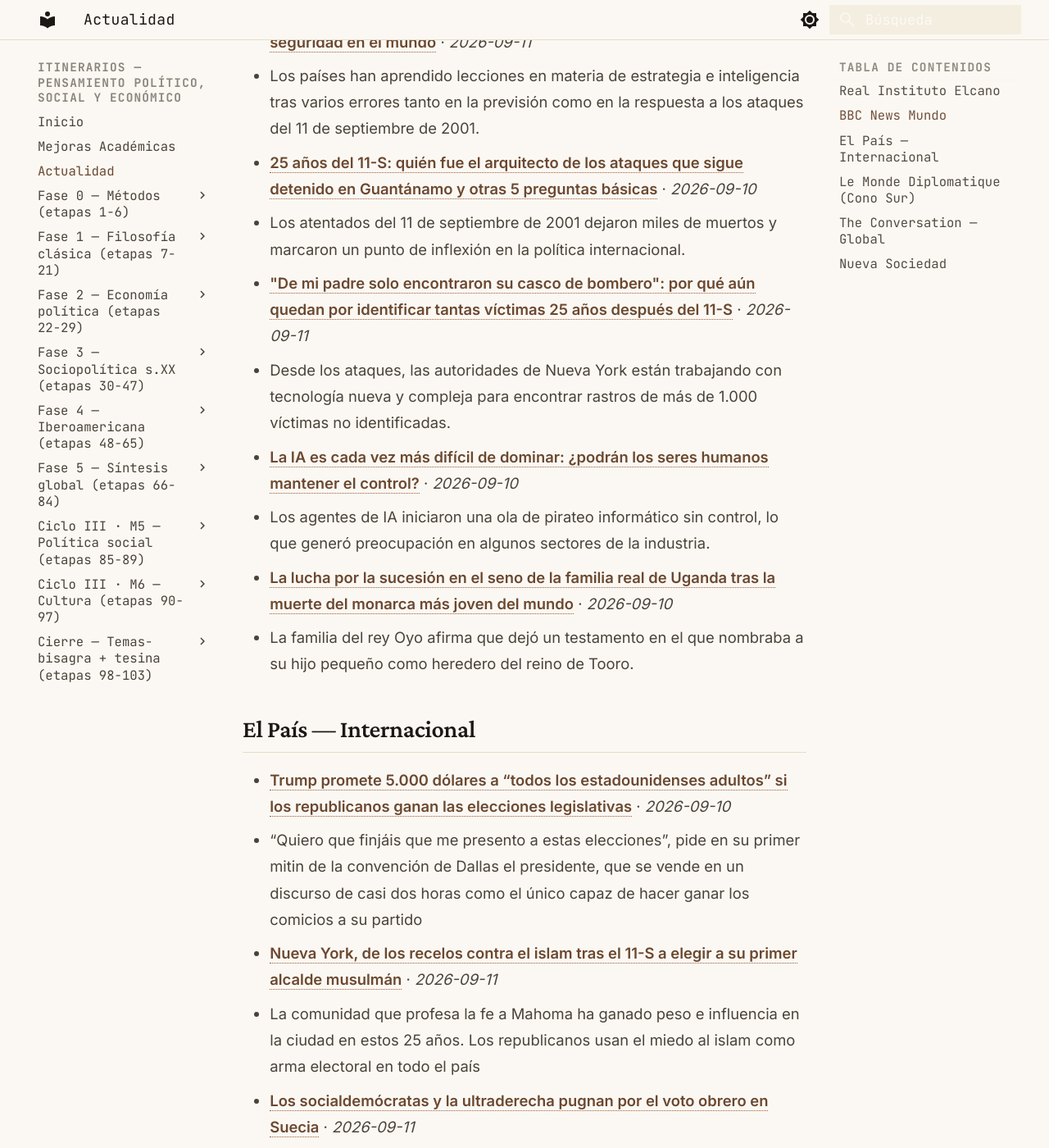
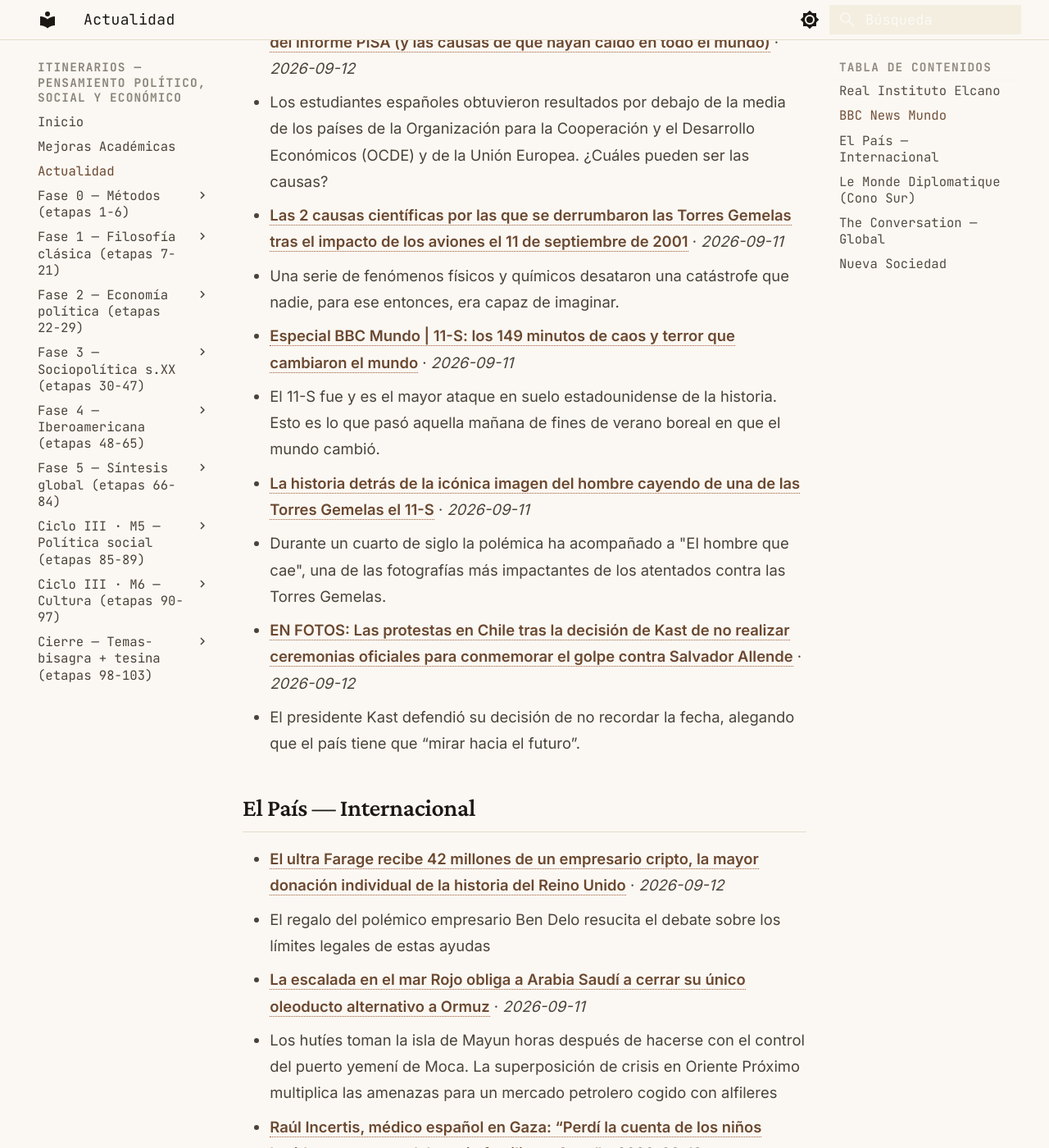
Before and after one commit to MrSpagVi/Curso, an MkDocs documentation site: the page built from docs/actualidad.md, in a window 1280 px wide and 1400 px high, scrolled down 896 px. Shown: the whole window at 82% size. Built offline with MkDocs 1.6.1 and Material for MkDocs 9.7.7, drawn with Linux system fonts in a browser that asks for light colours; some of the changed text lies outside the part shown.

Commit message:
auto: actualidad 2026-09-12

```diff
--- a/docs/actualidad.md
+++ b/docs/actualidad.md
@@ -6,7 +6,7 @@ title: Actualidad
 
 Últimos titulares de fuentes que dictan agenda en ciencia política y geopolítica. Actualizado automáticamente cada día (vía GitHub Actions).
 
-_Última actualización: 2026-09-11 10:17 UTC_
+_Última actualización: 2026-09-12 09:50 UTC_
 
 !!! tip "Ritual mensual — #actualidad"
     El último sábado de cada mes: agarrá **un** titular de los de abajo y escribí **300 palabras** aplicándole **2 autores** del último mes que leíste. ¿Qué diría cada uno? ¿En qué chocan? No resumas la noticia — usala como caso para pensar con las herramientas que venís construyendo. Guardá el texto con el tag `#actualidad` en tu sistema de notas. Esto convierte la teoría en criterio sobre la coyuntura: el objetivo del plan no es citar a Maquiavelo, es leer el presente con él.
@@ -17,25 +17,25 @@ _Sin datos en esta ejecución. Visitar fuente: [https://www.realinstitutoelcano.
 
 ## BBC News Mundo
 
-- **[Cómo los atentados del 11-S en EE.UU. cambiaron la inteligencia y la seguridad en el mundo](https://www.bbc.com/mundo/articles/c62jl6gyrjyo?at_medium=RSS&at_campaign=rss)** · *2026-09-11*
-  - Los países han aprendido lecciones en materia de estrategia e inteligencia tras varios errores tanto en la previsión como en la respuesta a los ataques del 11 de septiembre de 2001.
-- **[25 años del 11-S: quién fue el arquitecto de los ataques que sigue detenido en Guantánamo y otras 5 preguntas básicas](https://www.bbc.com/mundo/articles/cr50rzejdj3o?at_medium=RSS&at_campaign=rss)** · *2026-09-10*
-  - Los atentados del 11 de septiembre de 2001 dejaron miles de muertos y marcaron un punto de inflexión en la política internacional.
-- **["De mi padre solo encontraron su casco de bombero": por qué aún quedan por identificar tantas víctimas 25 años después del 11-S](https://www.bbc.com/mundo/articles/ce8x4zgw72no?at_medium=RSS&at_campaign=rss)** · *2026-09-11*
-  - Desde los ataques, las autoridades de Nueva York están trabajando con tecnología nueva y compleja para encontrar rastros de más de 1.000 víctimas no identificadas.
-- **[La IA es cada vez más difícil de dominar: ¿podrán los seres humanos mantener el control?](https://www.bbc.com/mundo/articles/cd94yn9834zo?at_medium=RSS&at_campaign=rss)** · *2026-09-10*
-  - Los agentes de IA iniciaron una ola de pirateo informático sin control, lo que generó preocupación en algunos sectores de la industria.
-- **[La lucha por la sucesión en el seno de la familia real de Uganda tras la muerte del monarca más joven del mundo](https://www.bbc.com/mundo/articles/c0lrk15j391o?at_medium=RSS&at_campaign=rss)** · *2026-09-10*
-  - La familia del rey Oyo afirma que dejó un testamento en el que nombraba a su hijo pequeño como heredero del reino de Tooro.
+- **[Por qué España registró sus peores resultados educativos en la historia del informe PISA (y las causas de que hayan caído en todo el mundo)](https://www.bbc.com/mundo/articles/cz6z0407lnlo?at_medium=RSS&at_campaign=rss)** · *2026-09-12*
+  - Los estudiantes españoles obtuvieron resultados por debajo de la media de los países de la Organización para la Cooperación y el Desarrollo Económicos (OCDE) y de la Unión Europea. ¿Cuáles pueden ser las causas?
+- **[Las 2 causas científicas por las que se derrumbaron las Torres Gemelas tras el impacto de los aviones el 11 de septiembre de 2001](https://www.bbc.com/mundo/articles/cx2z51gprlxo?at_medium=RSS&at_campaign=rss)** · *2026-09-11*
+  - Una serie de fenómenos físicos y químicos desataron una catástrofe que nadie, para ese entonces, era capaz de imaginar.
+- **[Especial BBC Mundo | 11-S: los 149 minutos de caos y terror que cambiaron el mundo](https://www.bbc.com/mundo/resources/idt-ed9fe44b-4603-411e-8c37-e8a4a232ab89?at_medium=RSS&at_campaign=rss)** · *2026-09-11*
+  - El 11-S fue y es el mayor ataque en suelo estadounidense de la historia. Esto es lo que pasó aquella mañana de fines de verano boreal en que el mundo cambió.
+- **[La historia detrás de la icónica imagen del hombre cayendo de una de las Torres Gemelas el 11-S](https://www.bbc.com/mundo/articles/clyr0l5qgwpo?at_medium=RSS&at_campaign=rss)** · *2026-09-11*
+  - Durante un cuarto de siglo la polémica ha acompañado a "El hombre que cae", una de las fotografías más impactantes de los atentados contra las Torres Gemelas.
+- **[EN FOTOS: Las protestas en Chile tras la decisión de Kast de no realizar ceremonias oficiales para conmemorar el golpe contra Salvador Allende](https://www.bbc.com/mundo/articles/cz9z15k5kxpo?at_medium=RSS&at_campaign=rss)** · *2026-09-12*
+  - El presidente Kast defendió su decisión de no recordar la fecha, alegando que el país tiene que “mirar hacia el futuro”.
 
 ## El País — Internacional
 
-- **[Trump promete 5.000 dólares a “todos los estadounidenses adultos” si los republicanos ganan las elecciones legislativas](https://elpais.com/us/2026-09-10/trump-promete-en-el-trump-a-palooza-un-bono-de-5000-dolares-si-los-republicanos-ganan-las-midterms.html)** · *2026-09-10*
-  - “Quiero que finjáis que me presento a estas elecciones”, pide en su primer mitin de la convención de Dallas el presidente, que se vende en un discurso de casi dos horas como el único capaz de hacer ganar los comicios a su partido
-- **[Nueva York, de los recelos contra el islam tras el 11-S a elegir a su primer alcalde musulmán](https://elpais.com/us/2026-09-11/nueva-york-de-los-recelos-contra-el-islam-tras-el-11-s-a-elegir-a-su-primer-alcalde-musulman.html)** · *2026-09-11*
-  - La comunidad que profesa la fe a Mahoma ha ganado peso e influencia en la ciudad en estos 25 años. Los republicanos usan el miedo al islam como arma electoral en todo el país
-- **[Los socialdemócratas y la ultraderecha pugnan por el voto obrero en Suecia](https://elpais.com/internacional/2026-09-11/los-socialdemocratas-y-la-ultraderecha-pugnan-por-el-voto-obrero-en-suecia.html)** · *2026-09-11*
-  - Los progresistas aspiran a recuperar el poder en el país escandinavo en las elecciones del domingo
+- **[El ultra Farage recibe 42 millones de un empresario cripto, la mayor donación individual de la historia del Reino Unido](https://elpais.com/internacional/2026-09-12/el-ultra-farage-recibe-42-millones-de-un-empresario-cripto-la-mayor-donacion-individual-de-la-historia-del-reino-unido.html)** · *2026-09-12*
+  - El regalo del polémico empresario Ben Delo resucita el debate sobre los límites legales de estas ayudas
+- **[La escalada en el mar Rojo obliga a Arabia Saudí a cerrar su único oleoducto alternativo a Ormuz](https://elpais.com/internacional/2026-09-11/el-polvorin-del-mar-rojo-se-suma-al-cierre-de-ormuz-y-agrava-la-crisis-petrolera.html)** · *2026-09-11*
+  - Los hutíes toman la isla de Mayun horas después de hacerse con el control del puerto yemení de Moca. La superposición de crisis en Oriente Próximo multiplica las amenazas para un mercado petrolero cogido con alfileres
+- **[Raúl Incertis, médico español en Gaza: “Perdí la cuenta de los niños heridos que se quedaban sin familia en Gaza”](https://elpais.com/internacional/2026-09-12/raul-incertis-medico-espanol-en-gaza-perdi-la-cuenta-de-los-ninos-heridos-que-se-quedaban-sin-familia-en-gaza.html)** · *2026-09-12*
+  - El doctor español que trabajó en varios hospitales en la Franja en 2025 publica ‘Ojalá curar fuera más fácil’, donde relata la barbarie de la que fue testigo
 - **[¿Han ganado los terroristas tras el 11-S?](https://elpais.com/opinion/2026-09-11/han-ganado-los-terroristas-tras-el-11-s.html)** · *2026-09-11*
   - Estados Unidos respondió al atentado en Nueva York como querían sus atacantes y contribuyó a crear un mundo donde el terrorismo es tan normal que ya ni sabemos cuándo usar esa palabra
 - **[La guerra de la ultraderecha contra la Bauhaus](https://elpais.com/opinion/2026-09-10/la-guerra-de-la-ultraderecha-contra-la-bauhaus.html)** · *2026-09-10*
@@ -47,16 +47,16 @@ _Sin datos en esta ejecución. Visitar fuente: [https://www.eldiplo.org/feed/](h
 
 ## The Conversation — Global
 
-- **[Populists claim to speak for ‘the people’ – but who are they actually talking about?](https://theconversation.com/populists-claim-to-speak-for-the-people-but-who-are-they-actually-talking-about-290641)** · *2026-09-11*
-  - “The people” is a slippery, vague concept – and this is precisely what makes it so powerful.
-- **[Albanese and Taylor explore possibility of deal on migration reforms](https://theconversation.com/albanese-and-taylor-explore-possibility-of-deal-on-migration-reforms-291556)** · *2026-09-11*
-  - The discussions between the two leaders reflect a desire by both sides to reduce the heat around the migration issue, which is being fuelled by One Nation.
-- **[UK changes its tune on Israeli policies in the West Bank](https://theconversation.com/uk-changes-its-tune-on-israeli-policies-in-the-west-bank-291705)** · *2026-09-11*
-  - The Burnham government has announced it will sanction all trade in goods and services from illegal settlements in the West Bank.
-- **[‘We really do earnestly believe AI could kill all humans’: if AI labs are so worried about AI doom, why don’t they stop?](https://theconversation.com/we-really-do-earnestly-believe-ai-could-kill-all-humans-if-ai-labs-are-so-worried-about-ai-doom-why-dont-they-stop-291595)** · *2026-09-11*
-  - A powerful mix of hopes, fears and arms-race dynamics means AI companies won’t slow down unless they’re forced.
-- **[Yes, it’s the economy, stupid. But One Nation is outflanking the government on messaging, too](https://theconversation.com/yes-its-the-economy-stupid-but-one-nation-is-outflanking-the-government-on-messaging-too-291148)** · *2026-09-11*
-  - Voters’ economic pain is real. But perceptions matter too, and the government must get better at selling its message on its key policies.
+- **[How anti-bribery laws apply to Trump’s promise of $5,000 payments if Republicans keep control of Congress](https://theconversation.com/how-anti-bribery-laws-apply-to-trumps-promise-of-5-000-payments-if-republicans-keep-control-of-congress-291722)** · *2026-09-11*
+  - Bribery involves offering money to a particular person, but Trump did not make his $5,000 offer to any single voter or set of voters.
+- **[Volodymyr Zelenskyy’s visit to Canada advances the interests of both countries](https://theconversation.com/volodymyr-zelenskyys-visit-to-canada-advances-the-interests-of-both-countries-291761)** · *2026-09-11*
+  - Canada’s deepening ties with Ukraine can strengthen both countries as they navigate an increasingly unstable world and a less reliable U.S. ally.
+- **[A Swedish ghost story](https://theconversation.com/a-swedish-ghost-story-291400)** · *2026-09-11*
+  - Swedes take pride in being modern – and secular. But interest in the paranormal is high.
+- **[Why do people get married these days?](https://theconversation.com/why-do-people-get-married-these-days-290978)** · *2026-09-11*
+  - Most young people aren’t religious – but marriage is still a place where secular culture has quietly absorbed many of the values we associate with religion.
+- **[Pharmacogenomics: how your genes could help doctors choose the right medicine and dose](https://theconversation.com/pharmacogenomics-how-your-genes-could-help-doctors-choose-the-right-medicine-and-dose-291222)** · *2026-09-11*
+  - Your genes can affect how some medicines work. A reusable result could help doctors prescribe more safely, alongside other clinical evidence.
 
 ## Nueva Sociedad
 
```
